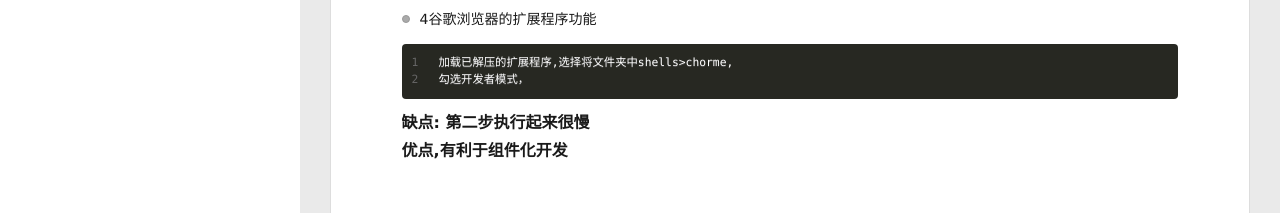
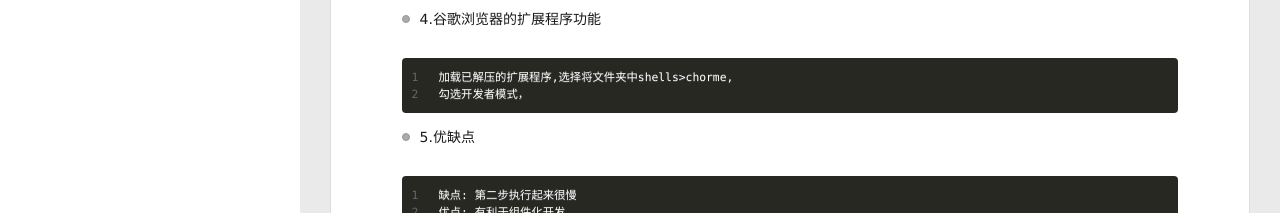
Before and after one commit to gentle-veg/gentle-veg.github.io, a plain HTML site: page vue-devtools/index.html in a window 1280 px wide. Shown: the part 587-800 px from the top of the page. Drawn offline with Linux system fonts and the light colour scheme; files that its build step writes are made by us from their sources; no server answers.

Commit message:
Site updated: 2019-03-20 00:56:45

```diff
--- a/vue-devtools/index.html
+++ b/vue-devtools/index.html
@@ -16,7 +16,7 @@
 <meta property="og:site_name" content="hmj个人博客">
 <meta property="og:description" content="1vue-devtools的安装 1.在github下载： 1git clone  https://github.com/vuejs/vue-devtools  2.用你的npm中进入该文件夹下   12npm i  //添加依赖npm run build   //没有执行，文件夹shells&amp;gt;chrome&amp;gt;src文件夹  3修改shells&amp;gt;chrome&amp;gt;mainifes">
 <meta property="og:locale" content="default">
-<meta property="og:updated_time" content="2019-03-19T16:51:09.769Z">
+<meta property="og:updated_time" content="2019-03-19T16:54:29.264Z">
 <meta name="twitter:card" content="summary">
 <meta name="twitter:title" content="vue-devtools">
 <meta name="twitter:description" content="1vue-devtools的安装 1.在github下载： 1git clone  https://github.com/vuejs/vue-devtools  2.用你的npm中进入该文件夹下   12npm i  //添加依赖npm run build   //没有执行，文件夹shells&amp;gt;chrome&amp;gt;src文件夹  3修改shells&amp;gt;chrome&amp;gt;mainifes">
@@ -182,10 +182,12 @@
 </ul>
 <figure class="highlight plain"><table><tr><td class="gutter"><pre><span class="line">1</span><br><span class="line">2</span><br><span class="line">3</span><br><span class="line">4</span><br><span class="line">5</span><br><span class="line">6</span><br></pre></td><td class="code"><pre><span class="line">&quot;background&quot;: &#123;</span><br><span class="line">       &quot;scripts&quot;: [</span><br><span class="line">         &quot;build/background.js&quot;</span><br><span class="line">       ],</span><br><span class="line">       &quot;persistent&quot;: true</span><br><span class="line">     &#125;</span><br></pre></td></tr></table></figure>
 <ul>
-<li>4谷歌浏览器的扩展程序功能<figure class="highlight plain"><table><tr><td class="gutter"><pre><span class="line">1</span><br><span class="line">2</span><br></pre></td><td class="code"><pre><span class="line">加载已解压的扩展程序,选择将文件夹中shells&gt;chorme,</span><br><span class="line">勾选开发者模式，</span><br></pre></td></tr></table></figure>
+<li><p>4.谷歌浏览器的扩展程序功能</p>
+<figure class="highlight plain"><table><tr><td class="gutter"><pre><span class="line">1</span><br><span class="line">2</span><br></pre></td><td class="code"><pre><span class="line">加载已解压的扩展程序,选择将文件夹中shells&gt;chorme,</span><br><span class="line">勾选开发者模式，</span><br></pre></td></tr></table></figure>
 </li>
+<li><p>5.优缺点</p>
+<figure class="highlight plain"><table><tr><td class="gutter"><pre><span class="line">1</span><br><span class="line">2</span><br></pre></td><td class="code"><pre><span class="line">缺点: 第二步执行起来很慢</span><br><span class="line">优点: 有利于组件化开发</span><br></pre></td></tr></table></figure></li>
 </ul>
-<p><strong>缺点: 第二步执行起来很慢</strong><br><strong>优点,有利于组件化开发</strong></p>
 
 
 
@@ -418,15 +420,15 @@ return o(i(t),arguments.length<2?void 0:u(arguments[1]))}})},function(t,n,r){var
           <ul class="article-tag-list" q-show="showTags">
 
               <li class="article-tag-list-item">
+                <a href="javascript:void(0)" class="js-tag color2">hexo博客</a>
+              </li>
+
+              <li class="article-tag-list-item">
                 <a href="javascript:void(0)" class="js-tag color1">vue工具</a>
               </li>
 
               <li class="article-tag-list-item">
                 <a href="javascript:void(0)" class="js-tag color4">vue2.0基础</a>
-              </li>
-
-              <li class="article-tag-list-item">
-                <a href="javascript:void(0)" class="js-tag color2">hexo博客</a>
               </li>
 
             <div class="clearfix"></div>
```
Also changed, not shown: archives/2019/03/index.html (+4 -4 lines), archives/2019/index.html (+4 -4 lines), archives/index.html (+4 -4 lines), hexo博客的搭建/index.html (+4 -4 lines), index.html (+8 -6 lines), tags/hexo博客/index.html (+4 -4 lines), tags/vue2-0基础/index.html (+4 -4 lines), tags/vue工具/index.html (+4 -4 lines), vue2-0基础-钩子函数/index.html (+4 -4 lines).
